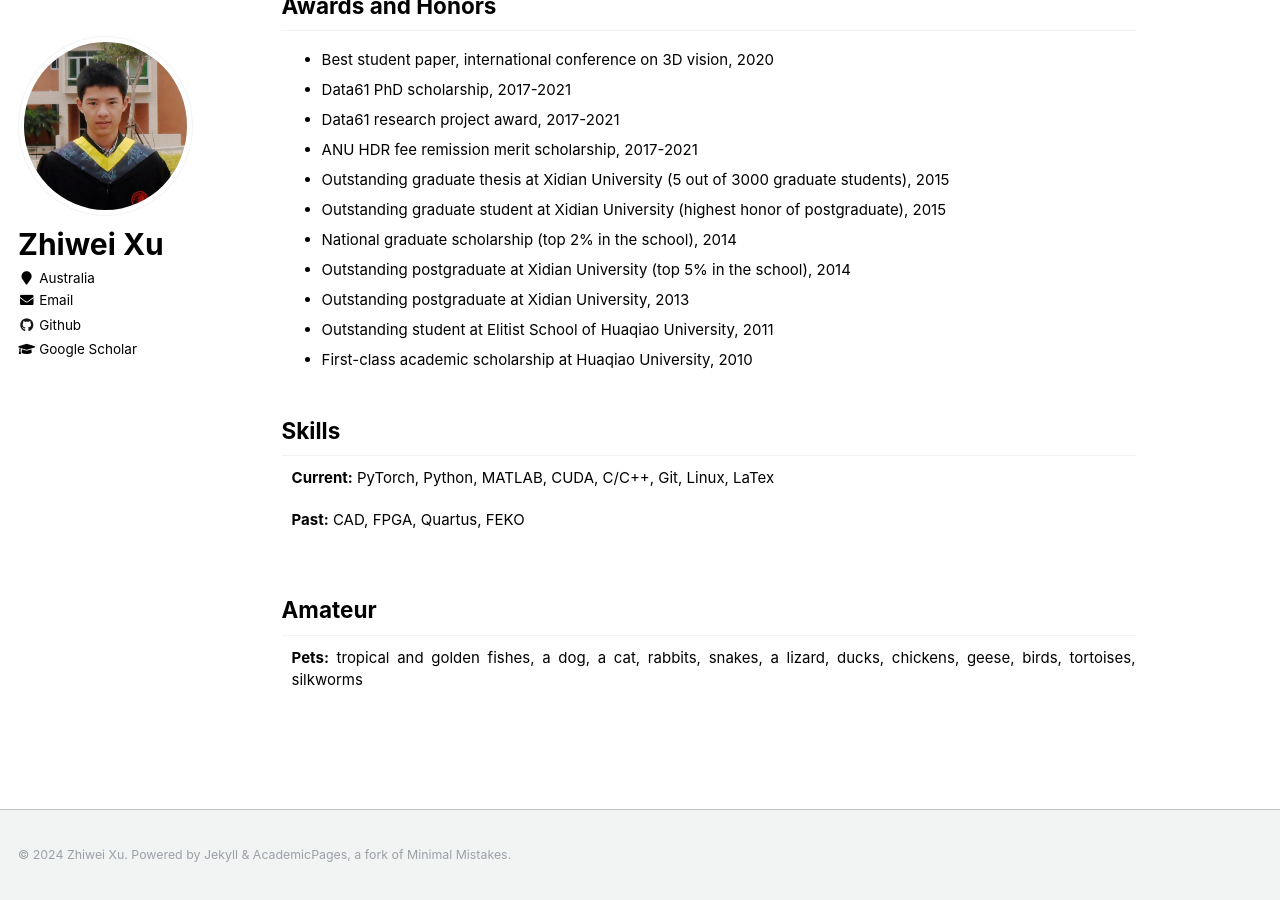
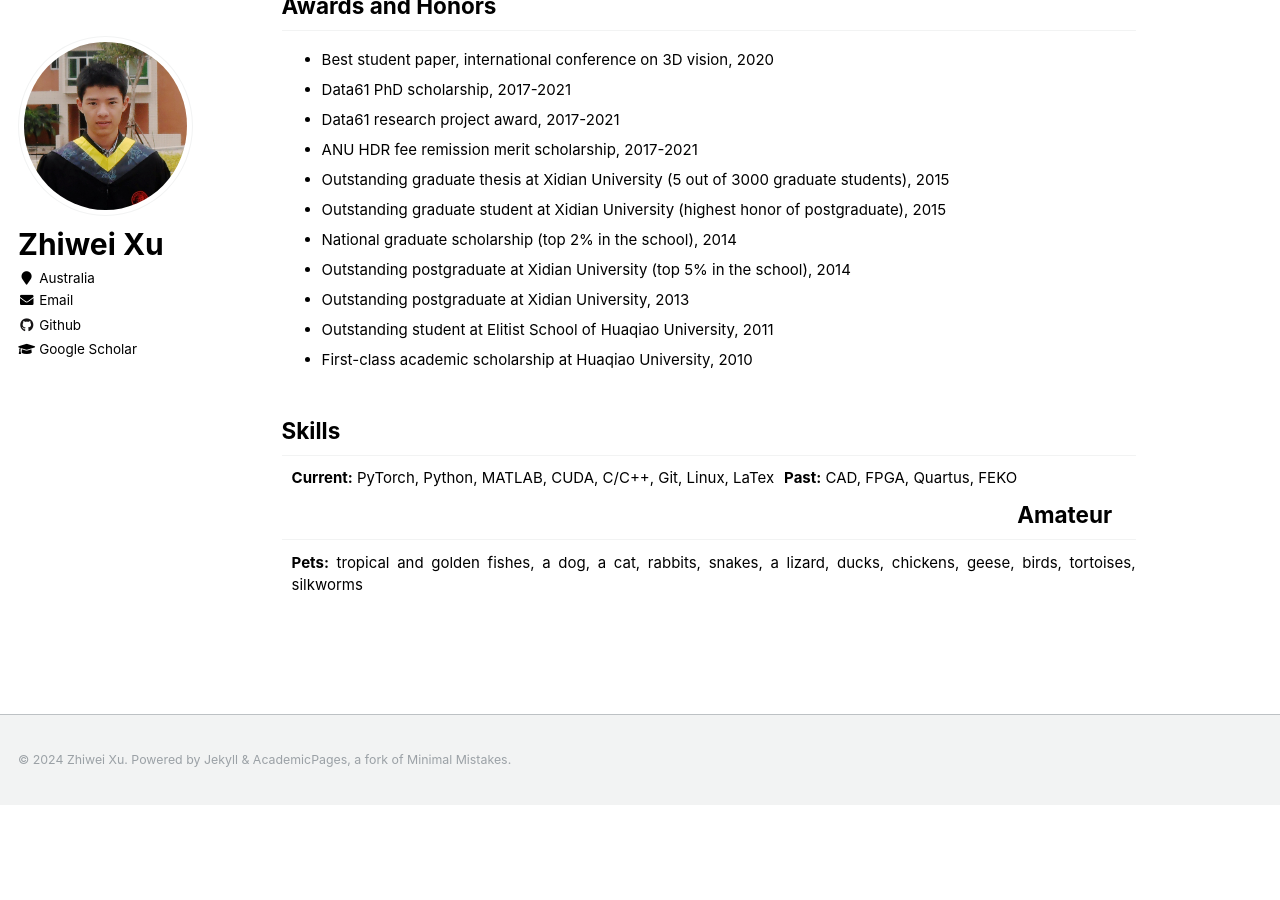
Before and after one commit to zwxu064/zwxu064.github.io, a Jekyll site: the page built from _pages/about.html, in a window 1280 px wide and 900 px high, scrolled down 3247 px. Built offline with Jekyll 4.4.1, drawn with Linux system fonts in a browser that asks for light colours; after the commit the page ends 4052 px from its top, so only the background shows below that.

Commit message:
Update about.html

```diff
--- a/_pages/about.html
+++ b/_pages/about.html
@@ -230,10 +230,7 @@ redirect_from:
 
 <h2 id="skills">Skills</h2>
 <p class="alignlefttab"><strong>Current:</strong> PyTorch, Python, MATLAB, CUDA, C/C++, Git, Linux, LaTex</p>
-<div style="clear: both;"></div>
+<p class="alignlefttab"><strong>Past:</strong> CAD, FPGA, Quartus, FEKO</p>
 
-<p class="alignlefttab"><strong>Past:</strong> CAD, FPGA, Quartus, FEKO</p>
-<div style="clear: both;"></div>
-
-<h2 id="skills">Amateur</h2>
+<h2 id="amateur">Amateur</h2>
 <p class="alignlefttab"><strong>Pets:</strong> tropical and golden fishes, a dog, a cat, rabbits, snakes, a lizard, ducks, chickens, geese, birds, tortoises, silkworms</p>
```
